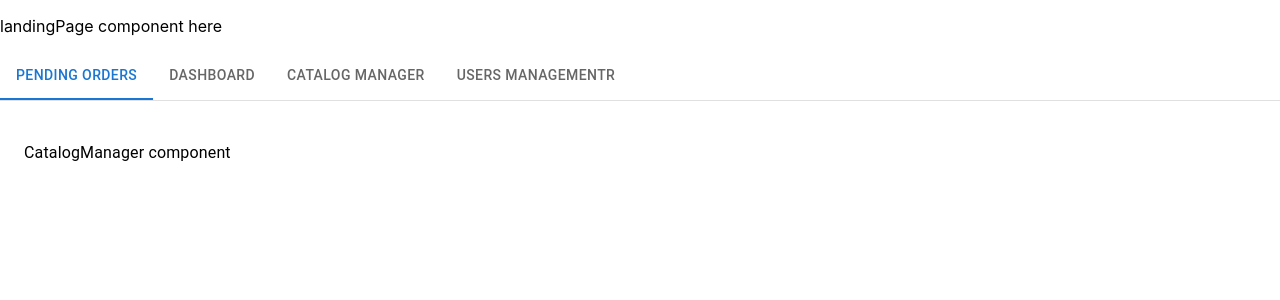
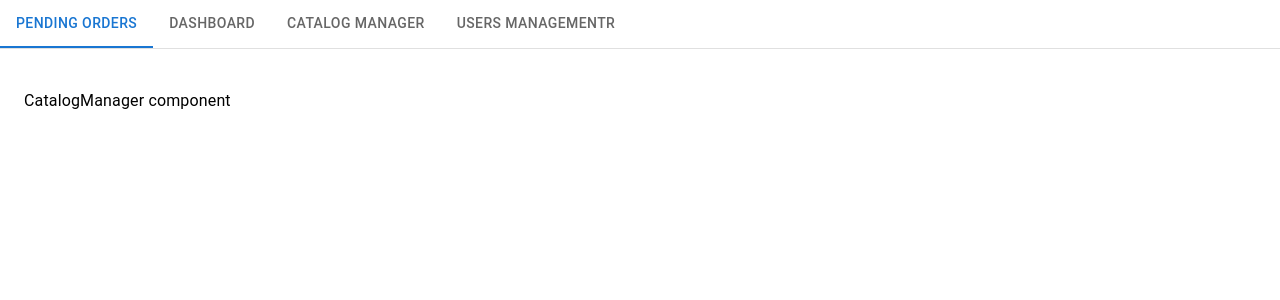
Before and after one commit to developers-bootcamp/sap-orders-manager-red, a React (Create React App) app: page / in a window 1280 px wide. Shown: the top 300 px of the page. Built offline with nearby package versions, Linux system fonts and the light colour scheme.

Commit message:
fixed tub component from the landing page

```diff
--- a/src/components/landing.tsx
+++ /dev/null
@@ -1,92 +0,0 @@
-import React, { useEffect } from 'react';
-import Tabs from '@mui/material/Tabs';
-import Tab from '@mui/material/Tab';
-import Typography from '@mui/material/Typography';
-import Box from '@mui/material/Box';
-
-// import { fetchAllOrders } from "../redux/action/orderAction";
-
-import CatalogManager from './catalogManager';
-import Dashboard from './dashboard';
-import PendingOrders from './pendingOrders';
-import UserManagements from './usersManagement';
-
-interface TabPanelProps {
-    children?: React.ReactNode;
-    index: number;
-    value: number;
-  }
-
-  function TabPanel(props: TabPanelProps) {
-    const { children, value, index, ...other } = props;
-
-    return (
-      <div
-        role="tabpanel"
-        hidden={value !== index}
-        id={`simple-tabpanel-${index}`}
-        aria-labelledby={`simple-tab-${index}`}
-        {...other}
-      >
-        {value === index && (
-          <Box sx={{ p: 3 }}>
-            <Typography>{children}</Typography>
-          </Box>
-        )}
-      </div>
-    );
-  }
-
-  function a11yProps(index: number) {
-    return {
-      id: `simple-tab-${index}`,
-      'aria-controls': `simple-tabpanel-${index}`,
-    };
-  }
-
-
-  const componentArray = [CatalogManager, Dashboard, PendingOrders,UserManagements];
-
-const Landing: React.FC = () => {
-    // // const dispatch = useDispatch();
-    // useEffect(() => {
-    //     // Dispatch the fetchAllOrders action when the component mounts
-    //     // dispatch(fetchAllOrders());
-    // }, []);
-
-    const [value, setValue] = React.useState(0);
-
-    const handleChange = (event: React.SyntheticEvent, newValue: number) => {
-      setValue(newValue);
-    };
-
-    const SelectedComponent = componentArray[value];
-
-    return (
-      <Box sx={{ width: '100%' }}>
-        <Box sx={{ borderBottom: 1, borderColor: 'divider' }}>
-          <Tabs value={value} onChange={handleChange} aria-label="basic tabs example">
-            <Tab label="pending Orders" {...a11yProps(0)} />
-            <Tab label="dashboard" {...a11yProps(1)} />
-            <Tab label="catalog Manager" {...a11yProps(2)} />
-            <Tab label="users Managementr" {...a11yProps(3)} />
-          </Tabs>
-        </Box>
-
-        <TabPanel value={value} index={0}>
-          <SelectedComponent />
-        </TabPanel>
-        <TabPanel value={value} index={1}>
-          <SelectedComponent />
-        </TabPanel>
-        <TabPanel value={value} index={2}>
-          <SelectedComponent />
-        </TabPanel>
-        <TabPanel value={value} index={3}>
-          <SelectedComponent />
-        </TabPanel>
-      </Box>
-    );
-};
-
-export default Landing;
--- a/src/pages/landing.tsx
+++ b/src/pages/landing.tsx
@@ -1,13 +1,88 @@
 import React from 'react';
-import Landing from '../components/landing';
+import Tabs from '@mui/material/Tabs';
+import Tab from '@mui/material/Tab';
+import Typography from '@mui/material/Typography';
+import Box from '@mui/material/Box';
+
+// import { fetchAllOrders } from "../redux/action/orderAction";
+
+import CatalogManager from '../components/catalogManager';
+import Dashboard from '../components/dashboard';
+import PendingOrders from '../components/pendingOrders';
+import UserManagements from '../components/usersManagement';
+
+interface TabPanelProps {
+    children?: React.ReactNode;
+    index: number;
+    value: number;
+  }
+
+  function TabPanel(props: TabPanelProps) {
+    const { children, value, index, ...other } = props;
+
+    return (
+      <div
+        role="tabpanel"
+        hidden={value !== index}
+        id={`simple-tabpanel-${index}`}
+        aria-labelledby={`simple-tab-${index}`}
+        {...other}
+      >
+        {value === index && (
+          <Box sx={{ p: 3 }}>
+            <Typography>{children}</Typography>
+          </Box>
+        )}
+      </div>
+    );
+  }
+
+  function a11yProps(index: number) {
+    return {
+      id: `simple-tab-${index}`,
+      'aria-controls': `simple-tabpanel-${index}`,
+    };
+  }
+
+
+  const componentArray = [CatalogManager, Dashboard, PendingOrders,UserManagements];
 
 const LandingPage = () => {
+
+    const [value, setValue] = React.useState(0);
+
+    const handleChange = (event: React.SyntheticEvent, newValue: number) => {
+      setValue(newValue);
+    };
+
+    const SelectedComponent = componentArray[value];
+
     return (
-        <>
-            <p>landingPage component here</p>
-            <Landing></Landing>
-        </>
-    )
-}
+      <Box sx={{ width: '100%' }}>
+        <Box sx={{ borderBottom: 1, borderColor: 'divider' }}>
+          <Tabs value={value} onChange={handleChange} aria-label="basic tabs example">
+            <Tab label="pending Orders" {...a11yProps(0)} />
+            <Tab label="dashboard" {...a11yProps(1)} />
+            <Tab label="catalog Manager" {...a11yProps(2)} />
+            <Tab label="users Managementr" {...a11yProps(3)} />
+          </Tabs>
+        </Box>
+
+        <TabPanel value={value} index={0}>
+          <SelectedComponent />
+        </TabPanel>
+        <TabPanel value={value} index={1}>
+          <SelectedComponent />
+        </TabPanel>
+        <TabPanel value={value} index={2}>
+          <SelectedComponent />
+        </TabPanel>
+        <TabPanel value={value} index={3}>
+          <SelectedComponent />
+        </TabPanel>
+      </Box>
+    );
+};
+
 
 export default LandingPage;
```
